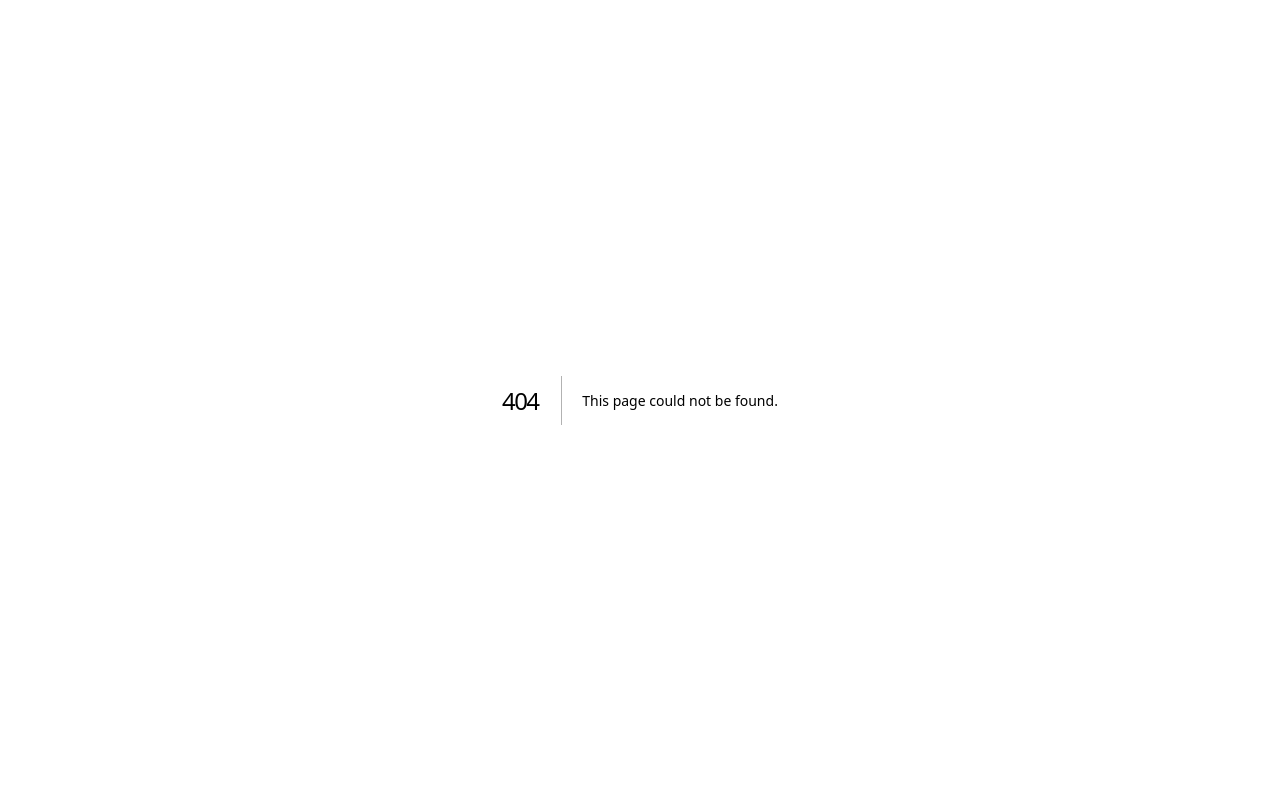
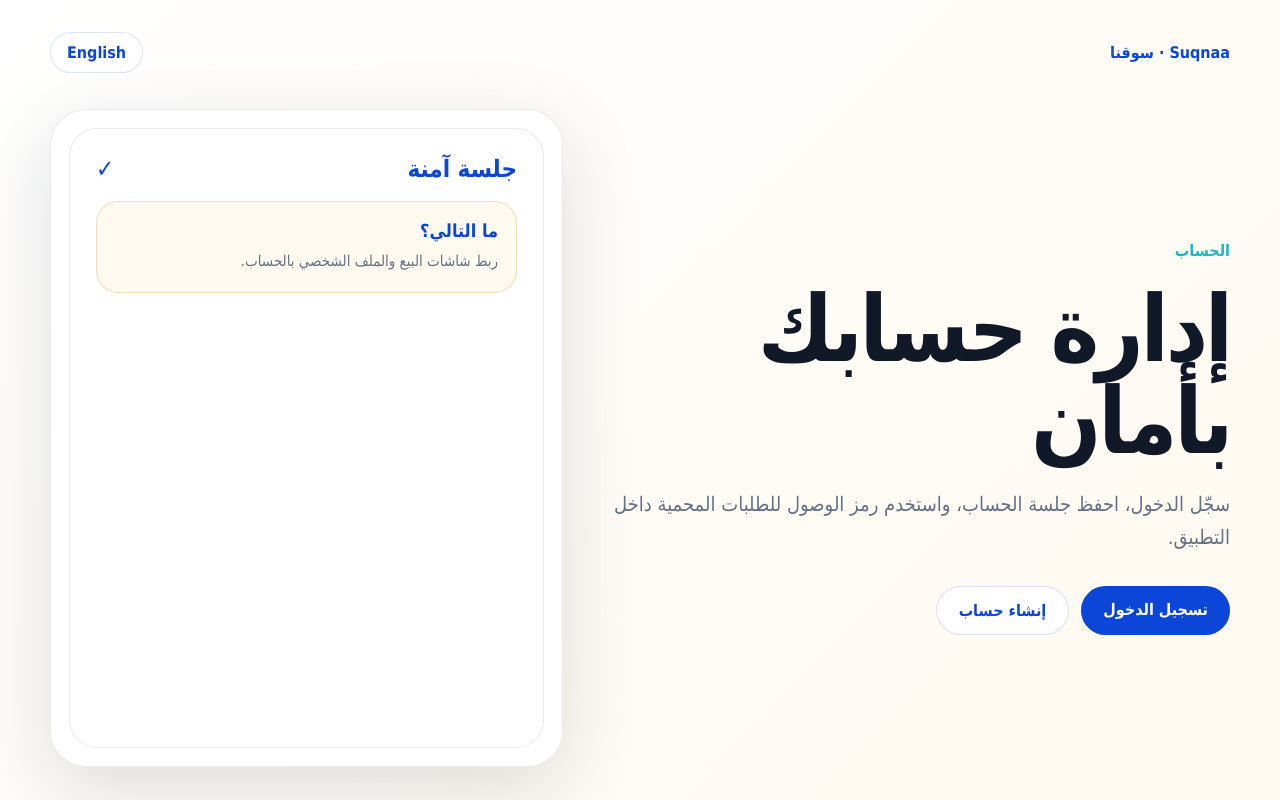
Before and after one commit to privacyOG/Suqnaa, a Next.js app in the folder apps/web/: page /ar/account in a window 1280 px wide. Before the commit this address had no page. Built offline with nearby package versions, Linux system fonts and the light colour scheme.

Commit message:
Add localized account landing page

```diff
--- /dev/null
+++ b/apps/web/app/[locale]/account/page.tsx
@@ -0,0 +1,48 @@
+import { notFound } from 'next/navigation';
+import { isLocale } from '../../../i18n/locales';
+
+export default function AccountPage({ params }: { params: { locale: string } }) {
+  if (!isLocale(params.locale)) {
+    notFound();
+  }
+
+  const isArabic = params.locale === 'ar';
+
+  return (
+    <main className="page-shell">
+      <nav className="top-nav">
+        <a className="brand-word" href={`/${params.locale}`}>Suqnaa · سوقنا</a>
+        <a className="language-link" href={`/${isArabic ? 'en' : 'ar'}/account`}>{isArabic ? 'English' : 'العربية'}</a>
+      </nav>
+
+      <section className="hero account-hero">
+        <div>
+          <div className="eyebrow">{isArabic ? 'الحساب' : 'Account'}</div>
+          <h1>{isArabic ? 'إدارة حسابك بأمان' : 'Manage your account securely'}</h1>
+          <p>
+            {isArabic
+              ? 'سجّل الدخول، احفظ جلسة الحساب، واستخدم رمز الوصول للطلبات المحمية داخل التطبيق.'
+              : 'Sign in, keep the account session, and use the access token for protected app requests.'}
+          </p>
+          <div className="actions">
+            <a className="button-primary" href={`/${params.locale}/account/sign-in`}>{isArabic ? 'تسجيل الدخول' : 'Sign in'}</a>
+            <a className="button-secondary" href={`/${params.locale}/account/register`}>{isArabic ? 'إنشاء حساب' : 'Create account'}</a>
+          </div>
+        </div>
+
+        <aside className="phone-card">
+          <div className="phone-screen">
+            <div className="mobile-header">
+              <span>{isArabic ? 'جلسة آمنة' : 'Secure session'}</span>
+              <span>✓</span>
+            </div>
+            <div className="assistant-card">
+              <strong>{isArabic ? 'ما التالي؟' : 'Next foundation'}</strong>
+              <p>{isArabic ? 'ربط شاشات البيع والملف الشخصي بالحساب.' : 'Connect listing and profile screens to the account session.'}</p>
+            </div>
+          </div>
+        </aside>
+      </section>
+    </main>
+  );
+}
```
